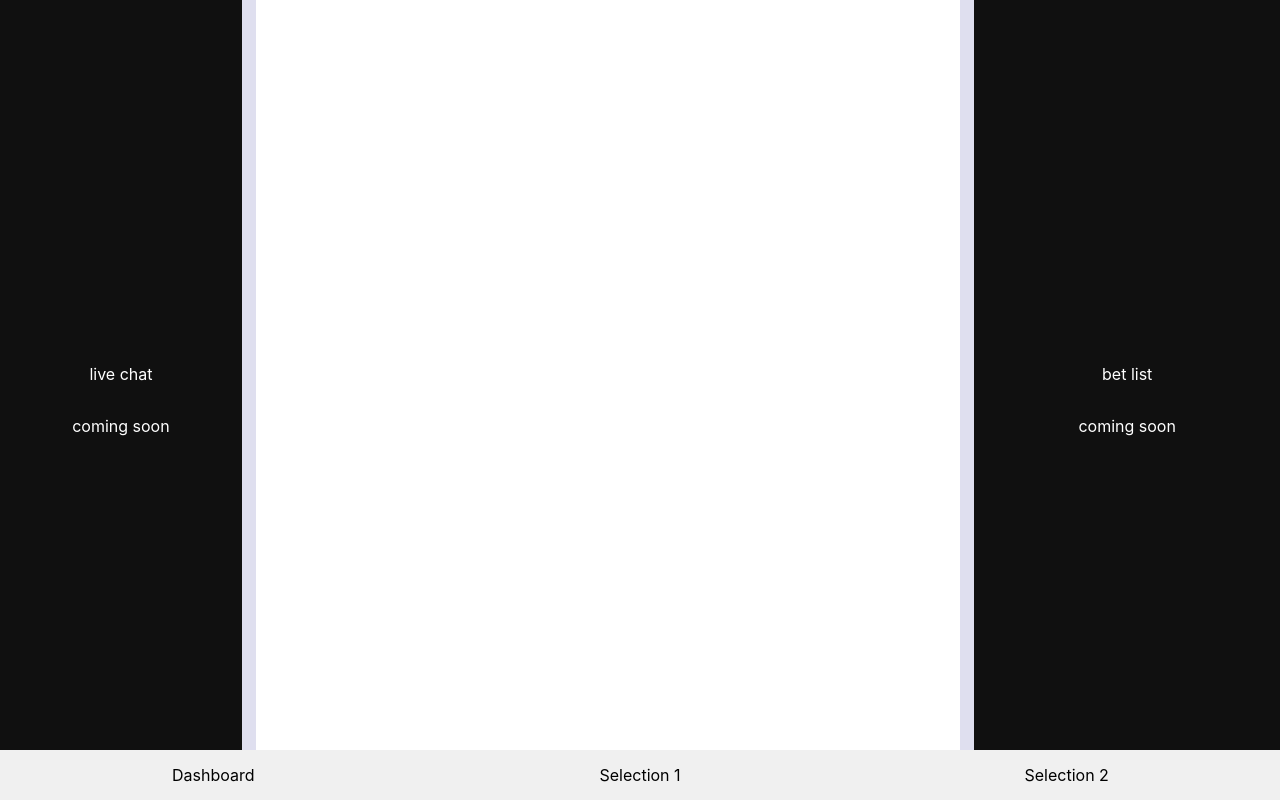
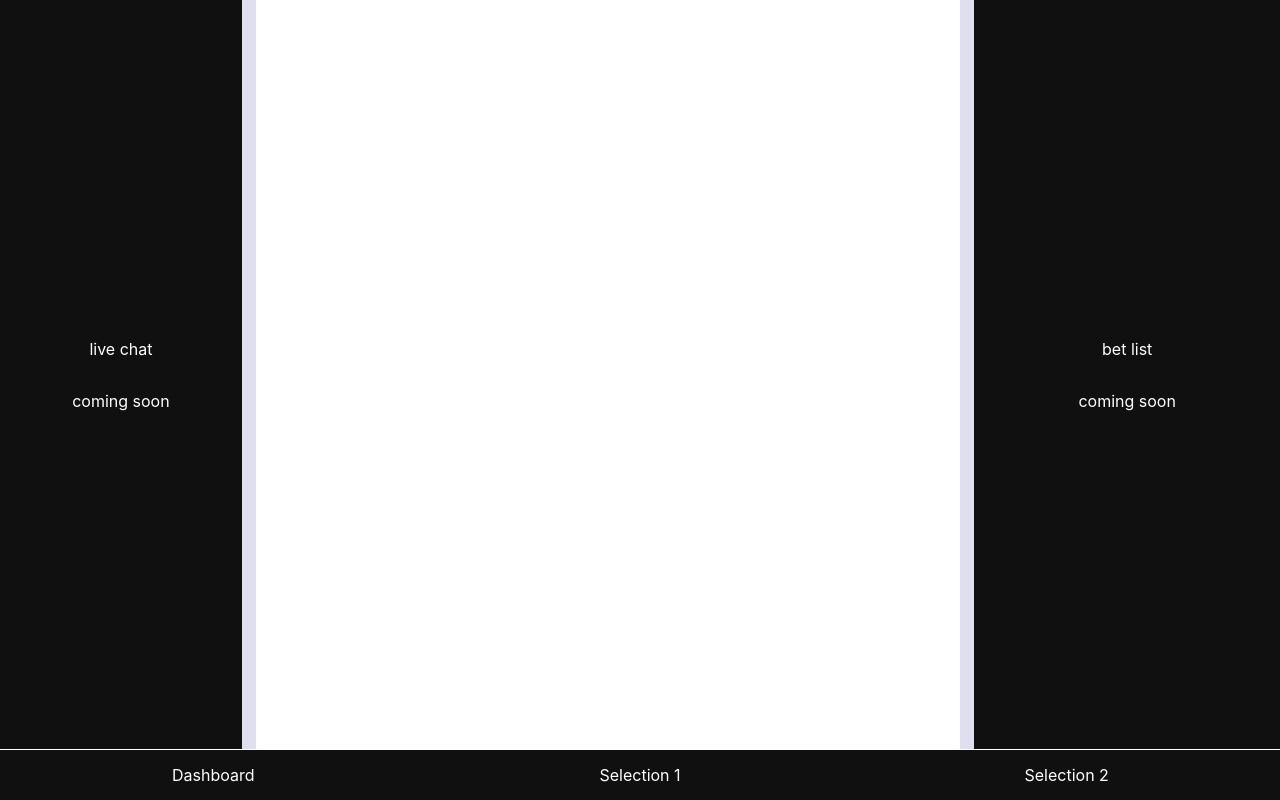
Before and after one commit to Brskdd/HOTTakes, a React (Create React App) app in the folder frontend/: page / in a window 1280 px wide. Built offline with nearby package versions, Linux system fonts and the light colour scheme.

Commit message:
update layout styles for App and Dashboard components

```diff
--- a/frontend/src/App.js
+++ b/frontend/src/App.js
@@ -29,26 +29,27 @@ function App() {
         justifyContent: 'space-around',
         alignItems: 'center',
         height: '50px',
-        backgroundColor: '#f0f0f0'
+        backgroundColor: '#f0f0f0',
+        borderTop: "1px solid white"
       }}>
-        <p
+        <div
           onClick={() => setActiveTab('Dashboard')}
-          style={{ flex: 1, textAlign: 'center', cursor: 'pointer' }}
+          style={{ backgroundColor: "#101010", color: 'white', flex: 1, textAlign: 'center', cursor: 'pointer', height: '100%', justifyContent: 'center', alignItems: 'center', display: 'flex'}}
         >
           Dashboard
-        </p>
-        <p
+        </div>
+        <div
           onClick={() => setActiveTab('Selection1')}
-          style={{ flex: 1, textAlign: 'center', cursor: 'pointer' }}
+          style={{ backgroundColor: "#101010", color: 'white', flex: 1, textAlign: 'center', cursor: 'pointer', height: '100%', justifyContent: 'center', alignItems: 'center', display: 'flex' }}
         >
           Selection 1
-        </p>
-        <p
+        </div>
+        <div
           onClick={() => setActiveTab('Selection2')}
-          style={{ flex: 1, textAlign: 'center', cursor: 'pointer' }}
+          style={{ backgroundColor: "#101010", color: 'white', flex: 1, textAlign: 'center', cursor: 'pointer', height: '100%', justifyContent: 'center', alignItems: 'center', display: 'flex' }}
         >
           Selection 2
-        </p>
+        </div>
       </div>
     </div>
   );
--- a/frontend/src/components/Dashboard.js
+++ b/frontend/src/components/Dashboard.js
@@ -4,7 +4,7 @@ import LiveChat from "./LiveChat";
 function Dashboard() {
   return (
     <div>
-    <div style={{ display: 'flex', height: '100vh' }}>
+    <div style={{ display: 'flex', height: "calc(100vh - 51px)" }}>
         <LiveChat />
         <div style={{ flex: 1, backgroundColor: '#ffffff' }}></div>
         <BetList />
```
